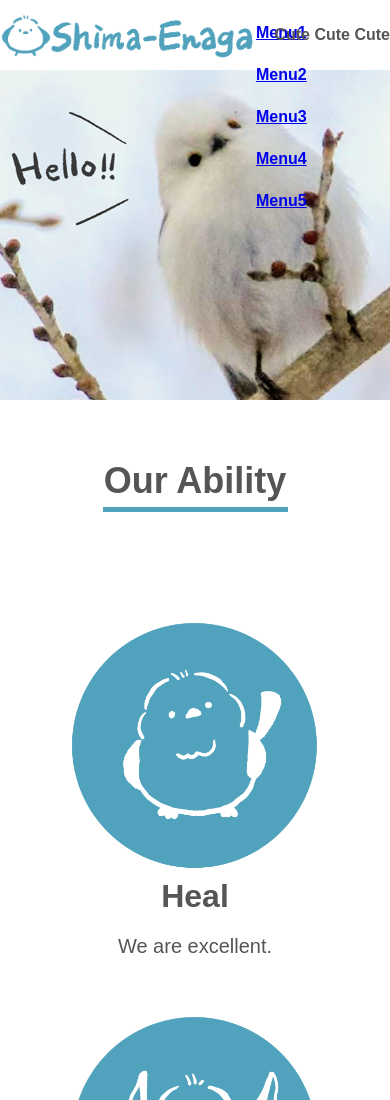
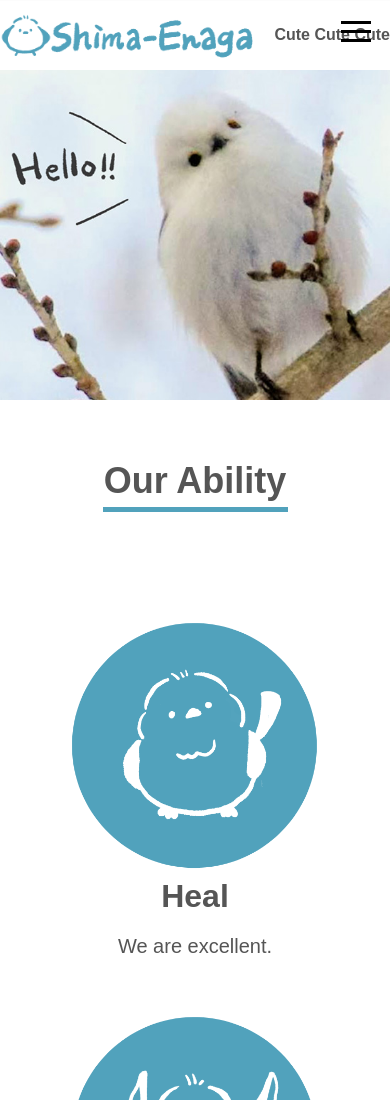
Before and after one commit to harukahorii/shimaenaga, a plain HTML site: page index.html in a window 390 px wide. Shown: the top 1100 px of the page. Drawn offline with Linux system fonts and the light colour scheme.

Commit message:
create Hamburger menu

```diff
--- a/style.css
+++ b/style.css
@@ -64,6 +64,104 @@ header {
 /* ---------------------------------------------------
 ハンバーガーメニュー
 ---------------------------------------------------- */
+/*ナビメニューのスタイルを指定*/
+nav.NavMenu{
+  position: fixed; /*表示位置を固定*/
+  z-index: 2; /*重ね順を変更*/
+  top: 0; /*表示位置を指定*/
+  left: 0; /*表示位置を指定*/
+  background: #fff;/*背景を白にする*/
+  color: #000; /*文字色を黒にする*/
+  text-align: center; /*テキストを中央揃え*/
+  width: 100%; /*全幅表示*/
+  transform: translateY(-100%); /*ナビを上に隠す*/
+  transition: all 0.6s; /*アニメーションの時間を指定*/
+  }
+
+  nav.NavMenu ul{
+  background: #ccc; /*背景をグレーにする*/
+  width: 100%;
+  margin: 0 auto;
+  padding: 0;
+  }
+
+  nav.NavMenu ul li{
+  font-size: 1.1em;
+  list-style-type: none;
+  padding: 0;
+  width: 100%;
+  border-bottom: 1px dotted #333;
+  }
+
+  nav.NavMenu ul li:last-child{
+  padding-bottom: 0;
+  border-bottom: none; /*最後のメニュー項目のみ下線を消す*/
+  }
+
+  nav.NavMenu ul li a{
+  display: block; /*クリックできる領域を広げる*/
+  color: #000;
+  padding: 1em 0;
+  }
+
+  /* トグルボタンが押されたときに付与するクラス */
+  nav.NavMenu.active{
+    transform: translateY(0%);
+    }
+
+  /*トグルボタンのスタイルを指定*/
+.Toggle {
+  display: block;
+  position: fixed;    /* bodyに対しての絶対位置指定 */
+  right: 13px;
+  top: 12px;
+  width: 42px;
+  height: 42px;
+  cursor: pointer;
+  z-index: 3;
+}
+
+.Toggle span {
+  display: block;
+  position: absolute;
+  width: 30px;
+  border-bottom: solid 3px #000;
+  -webkit-transition: .35s ease-in-out;	/*変化の速度を指定*/
+  -moz-transition: .35s ease-in-out;		/*変化の速度を指定*/
+  transition: .35s ease-in-out;			/*変化の速度を指定*/
+  left: 6px;
+}
+
+.Toggle span:nth-child(1) {
+  top: 9px;
+}
+
+.Toggle span:nth-child(2) {
+  top: 18px;
+}
+
+.Toggle span:nth-child(3) {
+  top: 27px;
+}
+
+/* 最初のspanをマイナス45度に */
+.Toggle.active span:nth-child(1) {
+  top: 18px;
+  left: 6px;
+  -webkit-transform: rotate(-45deg);
+  -moz-transform: rotate(-45deg);
+  transform: rotate(-45deg);
+}
+
+/* 2番目と3番目のspanを45度に */
+.Toggle.active span:nth-child(2),
+.Toggle.active span:nth-child(3) {
+  top: 18px;
+  -webkit-transform: rotate(45deg);
+  -moz-transform: rotate(45deg);
+  transform: rotate(45deg);
+}
+
 
 /* ---------------------------------------------------
 top-page
```
Also changed, not shown: index.html (+0 -2 lines).
